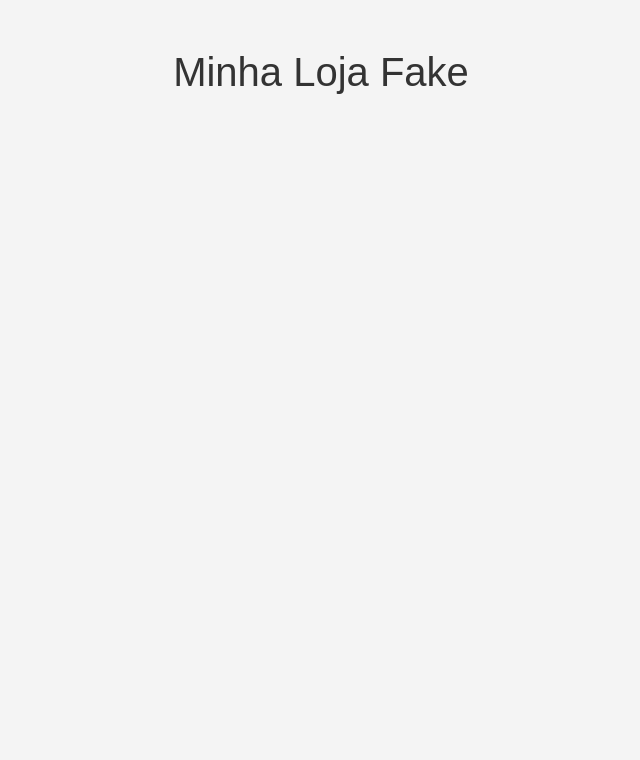
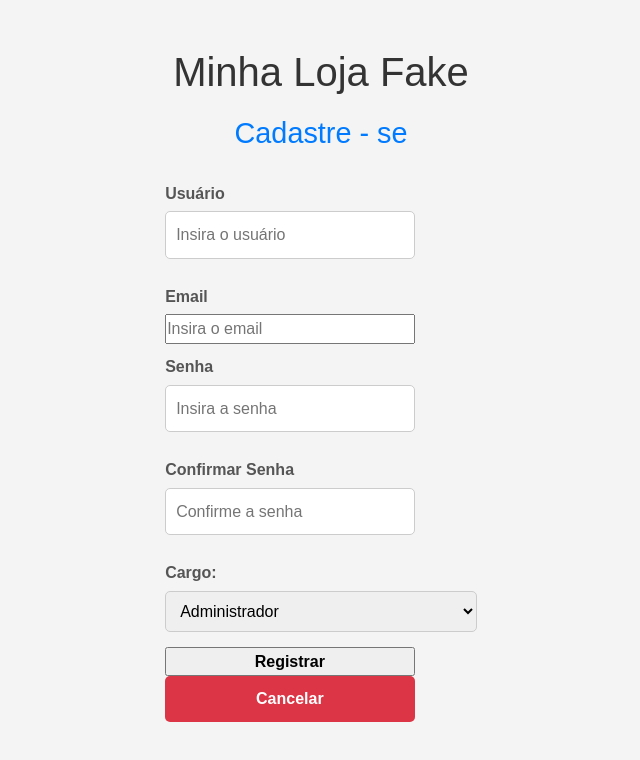
Before and after one commit to Joilsonallves/projeto-carrinho-de-compras, a plain HTML site: page registro.html in a window 1280 px wide. Shown: the whole page, without its empty margins (319-959 px from the left). Drawn offline with nearby package versions, Linux system fonts and the light colour scheme.

Commit message:
Update registro.html

```diff
--- a/registro.html
+++ b/registro.html
@@ -6,32 +6,40 @@
     <title>Cadastro de Usuário - Minha Loja Fake</title>
     <link href="https://cdn.jsdelivr.net/npm/bootstrap@5.3.3/dist/css/bootstrap.min.css" rel="stylesheet" integrity="sha384-QWTKZyjpPEjISv5WaRU9OFeRpok6YctnYmDr5pNlyT2bRjXh0JMhjY6hW+ALEwIH" crossorigin="anonymous">
     <link rel="stylesheet" href="estilo.css">
-    <script src="script.js"></script>
+
 </head>
 <body>
 <!-- Formulário de Registro -->
     <div class="container mt-5">
         <h1>Minha Loja Fake</h1>
-        <div id="formularioRegistro" class="d-none mt-3 d-flex flex-column align-items-center">
+        <div id="formularioRegistro" class="mt-3 d-flex flex-column align-items-center">
             <h2>Cadastre - se</h2>
-            <form id="formRegistro" onsubmit="registrarUsuario(event)">
-                <label class="fw-bold">Email</label>
-                <input type="email" name="emailRegistro" id="emailRegistro" placeholder="Insira o email">
+            <form id="formRegistro">
 
                 <label class="fw-bold">Usuário</label>
-                <input type="text" name="usuarioRegistro" id="usuarioRegistro" placeholder="Insira o usuário">
+                <input type="text" name="usuarioRegistro" id="usuario" placeholder="Insira o usuário">
+
+                <label class="fw-bold">Email</label>
+                <input type="email" name="emailRegistro" id="email" placeholder="Insira o email">
 
                 <label class="fw-bold">Senha</label>
-                <input type="password" name="senhaRegistro" id="senhaRegistro" placeholder="Insira a senha">
+                <input type="password" name="senhaRegistro" id="senha" placeholder="Insira a senha">
 
                 <label class="fw-bold">Confirmar Senha</label>
                 <input type="password" name="confirmarSenha" id="confirmarSenha" placeholder="Confirme a senha">
 
-                <input class="fw-bold" type="submit" value="Registrar">
-                <input class="fw-bold" type="button" value="Cancelar" onclick="cancelarRegistro()">
+                <label for="cargo">Cargo:</label>
+                <select id="cargo" required>
+                    <option value="administrador">Administrador</option>
+                    <option value="cliente">Cliente</option>
+                </select>
+
+                <input class="fw-bold" type="submit" value="Registrar" onclick="registrarUsuario()">
+                <input class="fw-bold bg-danger" type="button" value="Cancelar" onclick="cancelarRegistro()">
             </form>
         </div>
     </div>
+    <script src="script.js"></script>
     <script src="https://cdn.jsdelivr.net/npm/bootstrap@5.3.3/dist/js/bootstrap.bundle.min.js" integrity="sha384-YvpcrYf0tY3lHB60NNkmXc5s9fDVZLESaAA55NDzOxhy9GkcIdslK1eN7N6jIeHz" crossorigin="anonymous"></script>
 </body>
 
```
